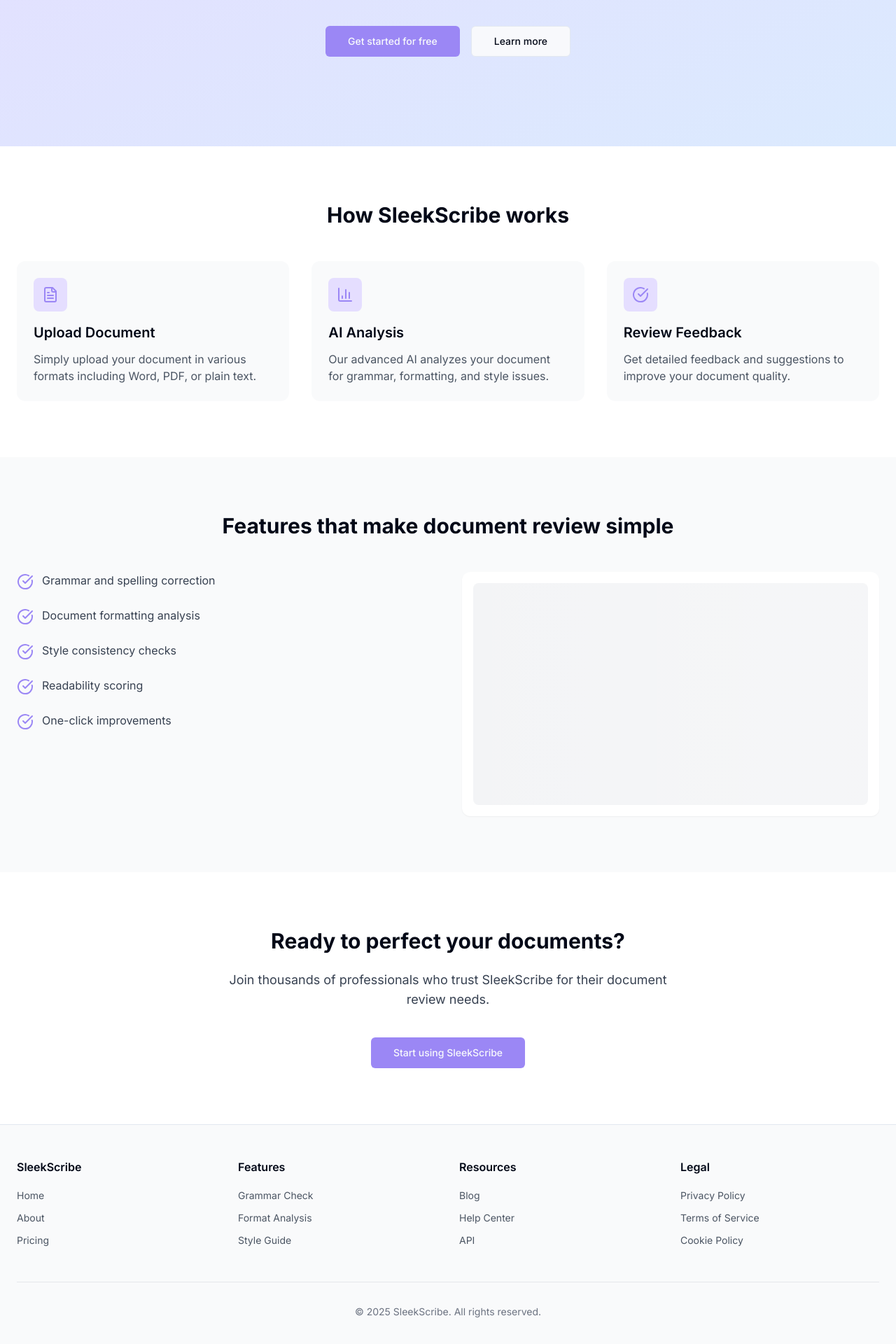
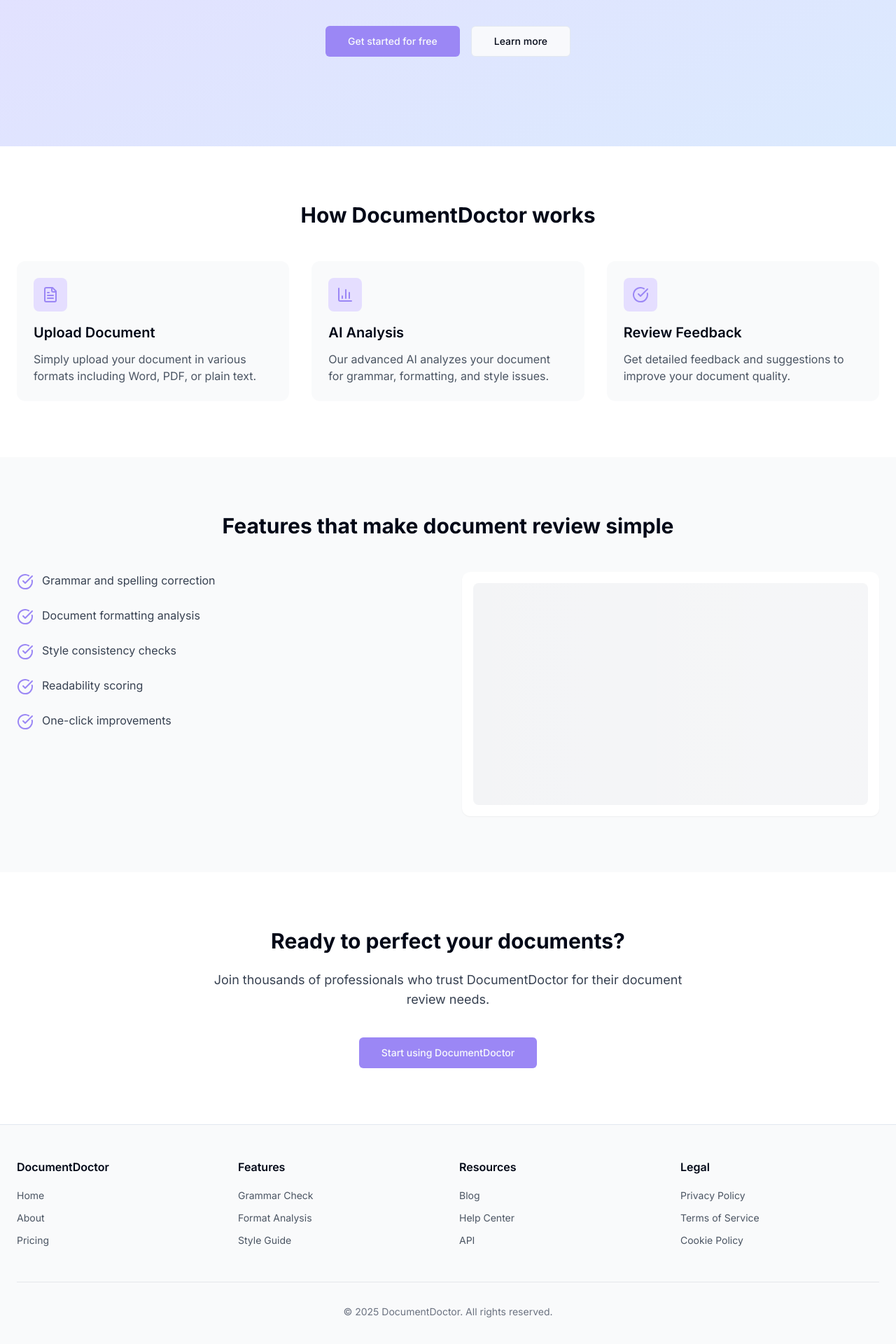
Before and after one commit to aryanvarale/AI-Legal-Documentation, a React (Vite) app: page / in a window 1280 px wide. Shown: the part 404-2324 px from the top of the page at 70% size. Built offline with nearby package versions, Linux system fonts and the light colour scheme.

Commit message:
Rename app to DocumentDoctor
Rename app name in various files.

```diff
--- a/index.html
+++ b/index.html
@@ -4,11 +4,11 @@
   <head>
     <meta charset="UTF-8" />
     <meta name="viewport" content="width=device-width, initial-scale=1.0" />
-    <title>SleekScribe - AI Document Review</title>
+    <title>DocumentDoctor - AI Document Review</title>
     <meta name="description" content="AI-powered document review for formatting, grammar, and style" />
     <meta name="author" content="Lovable" />
 
-    <meta property="og:title" content="SleekScribe - AI Document Review" />
+    <meta property="og:title" content="DocumentDoctor - AI Document Review" />
     <meta property="og:description" content="AI-powered document review for formatting, grammar, and style" />
     <meta property="og:type" content="website" />
     <meta property="og:image" content="https://lovable.dev/opengraph-image-p98pqg.png" />
--- a/src/components/AuthForm.tsx
+++ b/src/components/AuthForm.tsx
@@ -89,7 +89,7 @@ export function AuthForm({ type }: AuthFormProps) {
               <div className="h-8 w-8 rounded-lg bg-brand-purple flex items-center justify-center">
                 <FileText className="h-5 w-5 text-white" />
               </div>
-              <span className="font-bold text-xl">SleekScribe</span>
+              <span className="font-bold text-xl">DocumentDoctor</span>
             </div>
           </div>
           <CardTitle className="text-2xl font-bold text-center">
--- a/src/components/DashboardLayout.tsx
+++ b/src/components/DashboardLayout.tsx
@@ -58,7 +58,7 @@ export function DashboardLayout() {
             <div className="h-8 w-8 rounded-lg bg-brand-purple flex items-center justify-center">
               <FileText className="h-5 w-5 text-white" />
             </div>
-            <span className="font-bold text-lg">SleekScribe</span>
+            <span className="font-bold text-lg">DocumentDoctor</span>
           </div>
           <SidebarContent>
             <SidebarGroup>
--- a/src/pages/LandingPage.tsx
+++ b/src/pages/LandingPage.tsx
@@ -13,7 +13,7 @@ const LandingPage = () => {
             <div className="h-8 w-8 rounded-lg bg-brand-purple flex items-center justify-center">
               <FileText className="h-5 w-5 text-white" />
             </div>
-            <span className="font-bold text-xl">SleekScribe</span>
+            <span className="font-bold text-xl">DocumentDoctor</span>
           </div>
           <div className="flex items-center gap-4">
             <Link to="/login" className="text-sm font-medium hover:text-brand-purple transition-colors">
@@ -51,7 +51,7 @@ const LandingPage = () => {
 
         <section className="py-20 bg-white">
           <div className="container mx-auto px-6">
-            <h2 className="text-3xl font-bold text-center mb-12">How SleekScribe works</h2>
+            <h2 className="text-3xl font-bold text-center mb-12">How DocumentDoctor works</h2>
 
             <div className="grid md:grid-cols-3 gap-8">
               <div className="bg-gray-50 p-6 rounded-xl">
@@ -118,10 +118,10 @@ const LandingPage = () => {
           <div className="container mx-auto px-6 text-center">
             <h2 className="text-3xl font-bold mb-6">Ready to perfect your documents?</h2>
             <p className="text-lg text-gray-700 mb-10 max-w-2xl mx-auto">
-              Join thousands of professionals who trust SleekScribe for their document review needs.
+              Join thousands of professionals who trust DocumentDoctor for their document review needs.
             </p>
             <Button asChild size="lg" className="bg-brand-purple hover:bg-brand-purple/90">
-              <Link to="/signup">Start using SleekScribe</Link>
+              <Link to="/signup">Start using DocumentDoctor</Link>
             </Button>
           </div>
         </section>
@@ -131,7 +131,7 @@ const LandingPage = () => {
         <div className="container mx-auto px-6">
           <div className="grid grid-cols-2 md:grid-cols-4 gap-8">
             <div>
-              <h3 className="font-semibold mb-4">SleekScribe</h3>
+              <h3 className="font-semibold mb-4">DocumentDoctor</h3>
               <ul className="space-y-2">
                 <li><Link to="/" className="text-gray-600 hover:text-gray-900 text-sm">Home</Link></li>
                 <li><Link to="/about" className="text-gray-600 hover:text-gray-900 text-sm">About</Link></li>
@@ -165,7 +165,7 @@ const LandingPage = () => {
           </div>
           <div className="mt-12 pt-8 border-t border-gray-200">
             <p className="text-sm text-gray-500 text-center">
-              &copy; {new Date().getFullYear()} SleekScribe. All rights reserved.
+              &copy; {new Date().getFullYear()} DocumentDoctor. All rights reserved.
             </p>
           </div>
         </div>
```
